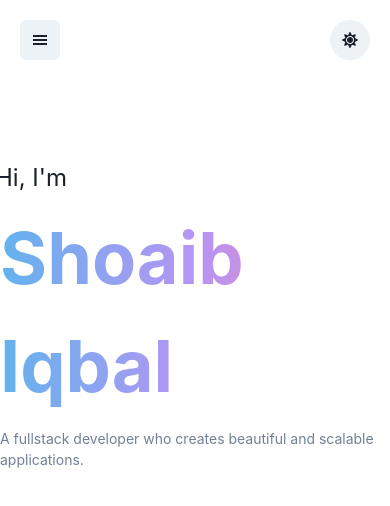
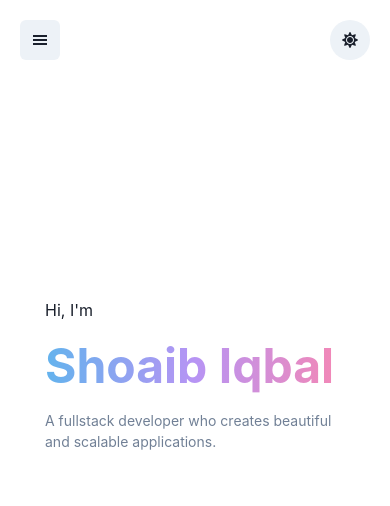
Before and after one commit to shoaibiqbal0/react-portfolio-2, a React (Create React App) app: page / in a window 390 px wide. Shown: the top 506 px of the page. Built offline with nearby package versions, Linux system fonts and the light colour scheme.

Commit message:
Fixed responsive behaviour of the main text

```diff
--- a/src/components/About.jsx
+++ b/src/components/About.jsx
@@ -3,21 +3,24 @@ import React from "react";
 
 const About = () => {
   return (
-    <VStack>
-      <Text fontSize="2xl" minW="400px" pt="5rem">
+    <VStack h="70vh" w="100vw" justify="center">
+      <VStack maxW={["300px", "500px"]}>
+        <Text w="100%" fontSize={["1xl", "2xl"]}>
           Hi, I'm
         </Text>
         <Text
-        fontSize="7xl"
+          w="100%"
+          fontSize={["5xl", "7xl"]}
           bgGradient="linear(to-r, blue.300, purple.300, pink.300)"
           bgClip="text"
           fontWeight="bold"
         >
           Shoaib Iqbal
         </Text>
-      <Text fontSize="sm" color="gray.500">
+        <Text w="100%" fontSize="sm" color="gray.500">
           A fullstack developer who creates beautiful and scalable applications.
         </Text>
+      </VStack>
     </VStack>
   );
 };
```
Lines whose indentation alone changed are shown as unchanged.
